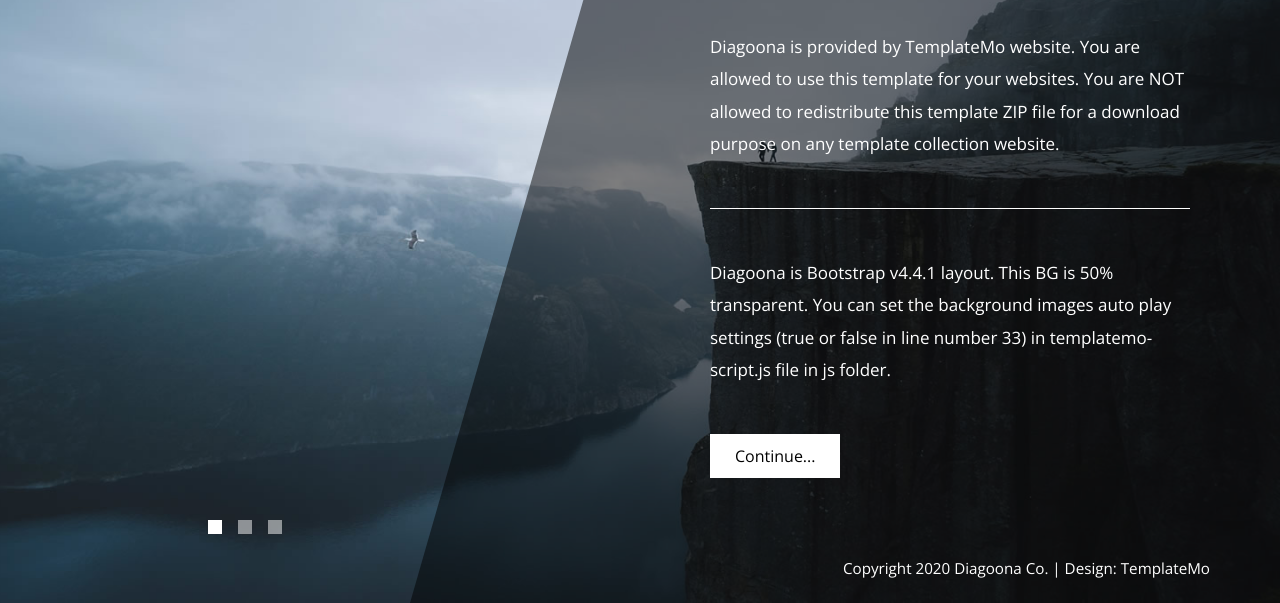
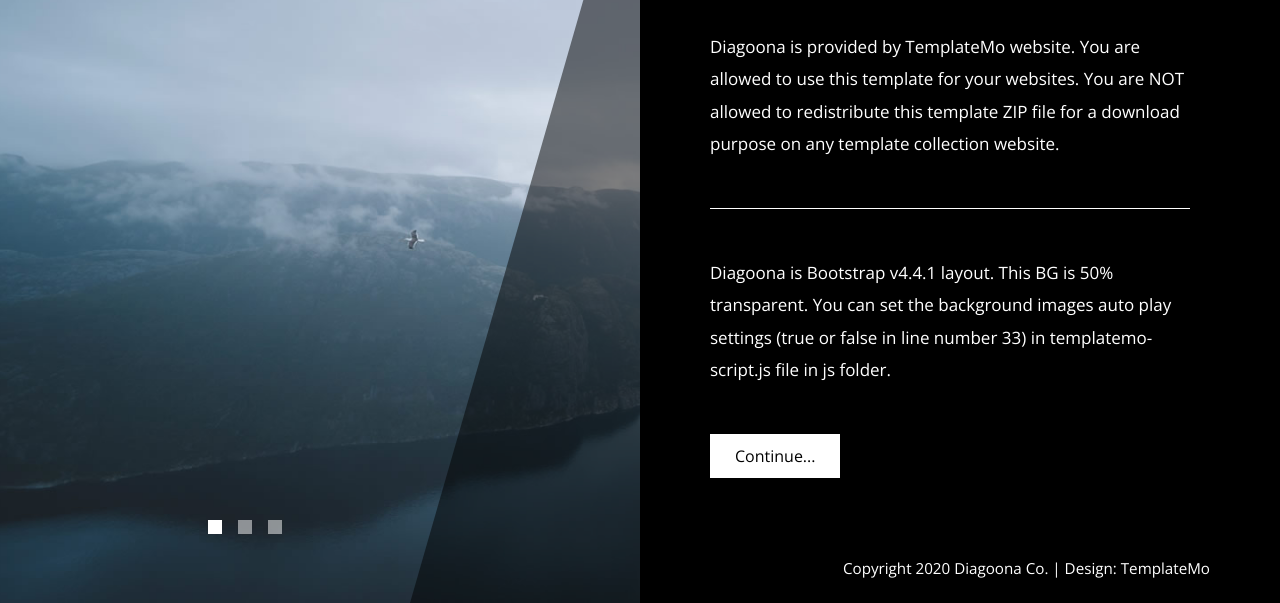
Before and after one commit to AATechCulture/BizSmart, a plain HTML site: page public/index.html in a window 1280 px wide. Shown: the part 197-800 px from the top of the page. Drawn offline with nearby package versions, Linux system fonts and the light colour scheme; files whose address does not match are found by name.

Commit message:
right bg

```diff
--- a/public/index.html
+++ b/public/index.html
@@ -107,7 +107,7 @@ https://templatemo.com/tm-550-diagoona
         <!-- Diagonal background design -->
         <div class="tm-bg">
             <div class="tm-bg-left"></div>
-            <div class="tm-bg-right"></div>
+            <div class="tm-bg-right" style="background: #000;"></div>
         </div>
     </div>
 
```
